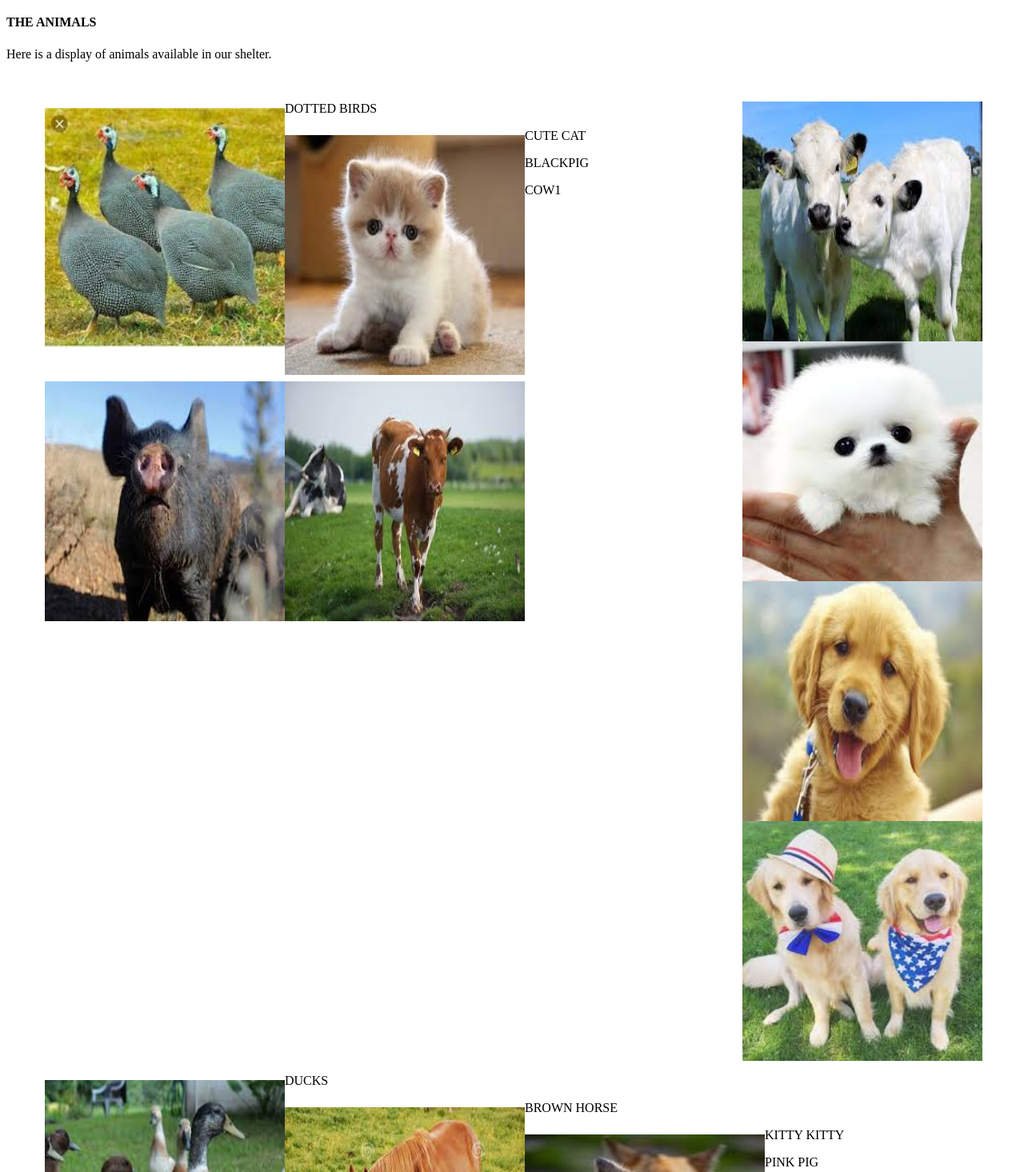
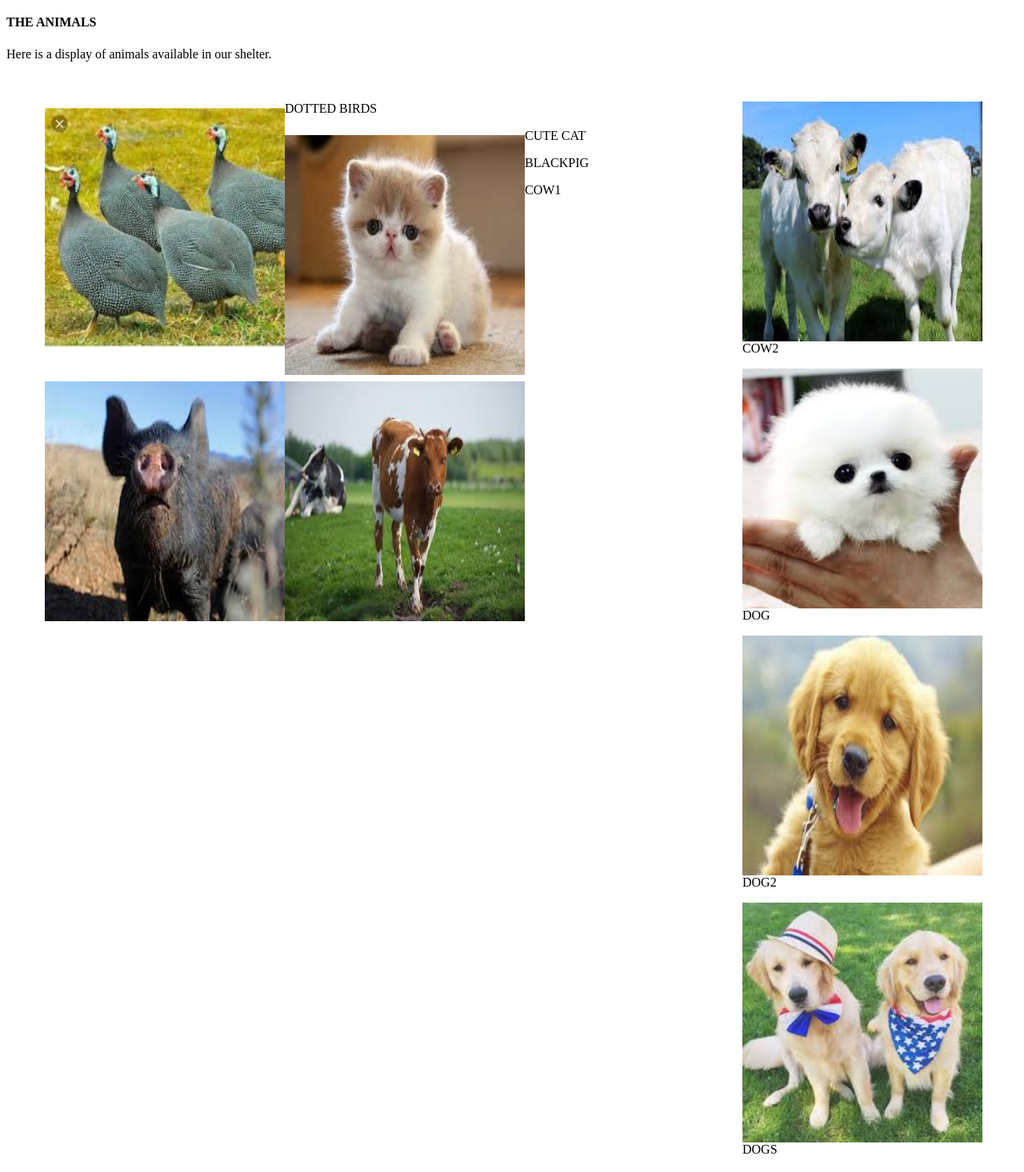
Before and after one commit to fridahnamudu/animalshelter, a plain HTML site: page index.html in a window 1280 px wide. Shown: the part 460-1926 px from the top of the page at 80% size. Drawn offline with Linux system fonts and the light colour scheme.

Commit message:
add changes

```diff
--- a/index.html
+++ b/index.html
@@ -30,10 +30,10 @@
             </div>
             <div clas="column">
 
-               <figure> <img src="images/cow2.jpeg"><figcaption></figcaption></figure>
-                <figure><img src="images/dog.jpeg"><figcaption></figcaption></figure>
-                <figure><img src="images/dog2.jpeg"><figcaption></figcaption></figure>
-                <figure><img src="images/dogs.jpeg"><figcaption></figcaption></figure>
+               <figure> <img src="images/cow2.jpeg"><figcaption>COW2</figcaption></figure>
+                <figure><img src="images/dog.jpeg"><figcaption>DOG</figcaption></figure>
+                <figure><img src="images/dog2.jpeg"><figcaption>DOG2</figcaption></figure>
+                <figure><img src="images/dogs.jpeg"><figcaption>DOGS</figcaption></figure>
             </div>
             <div class="column">
                 <figure><img src="images/ducks.jpeg"><figcaption>DUCKS</figcaption></figure>
```
